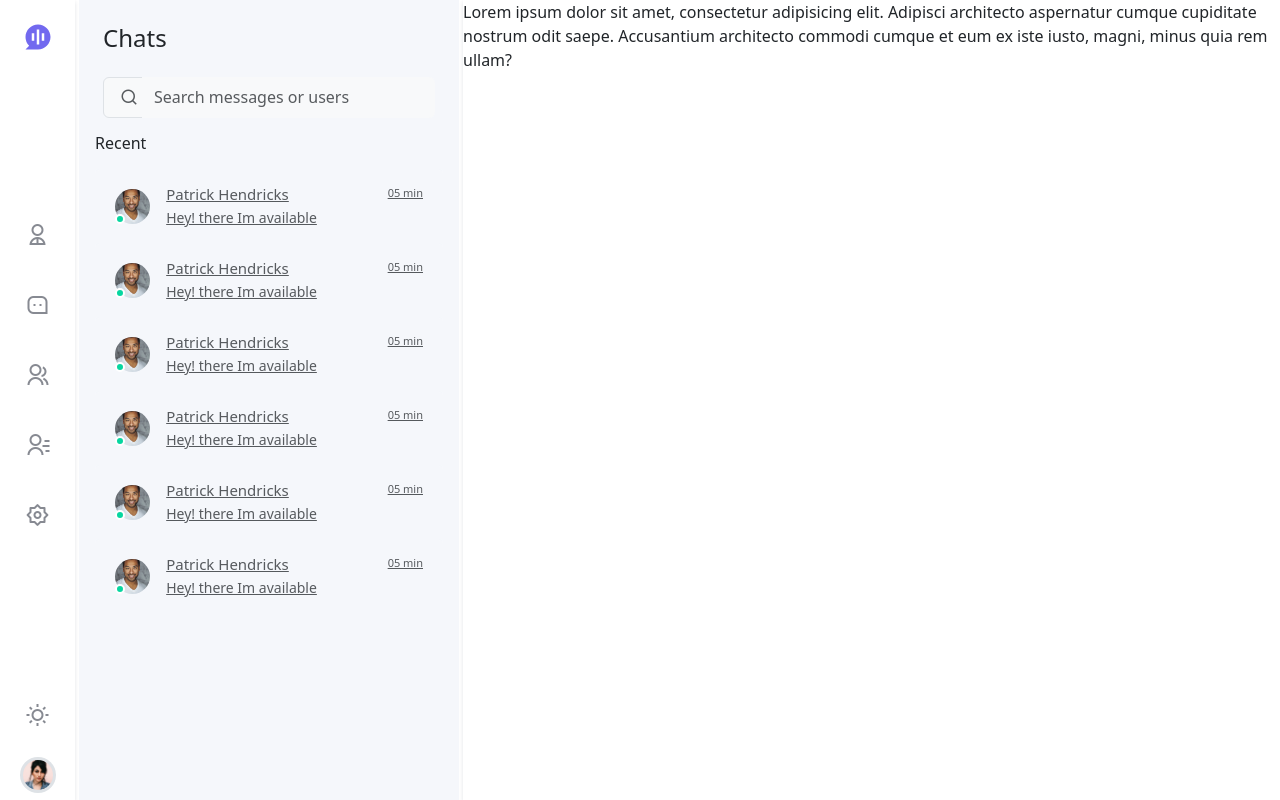
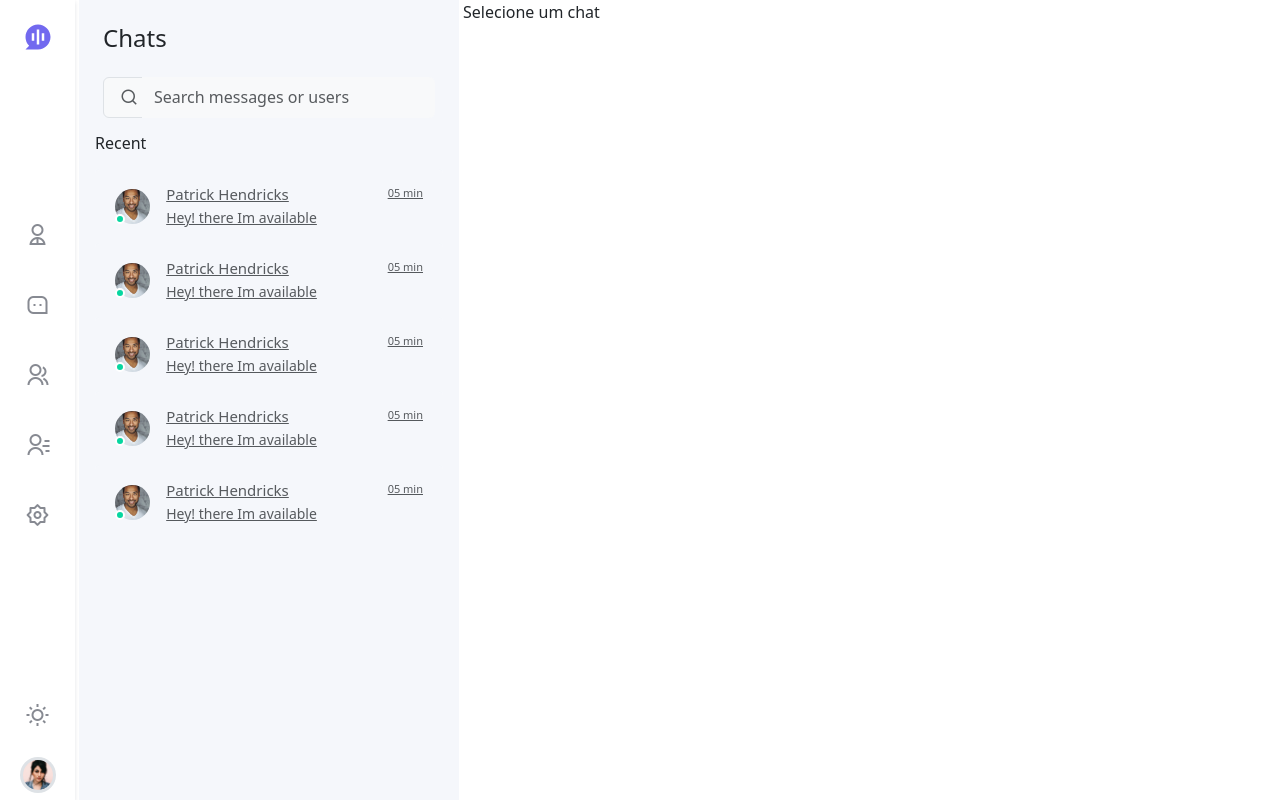
Before and after one commit to pedemais-ai/pedemais-app, a Next.js app: page /chats in a window 1280 px wide. Built offline with nearby package versions, Linux system fonts and the light colour scheme.

Commit message:
chat list

```diff
--- a/src/app/(panel)/chats/page.tsx
+++ b/src/app/(panel)/chats/page.tsx
@@ -1,5 +1,6 @@
 import {Metadata} from "next";
 import React from "react";
+import ChatComponent from "@/components/chats/chat-component";
 
 export const metadata: Metadata = {
     title: 'Chats',
@@ -8,68 +9,7 @@ export const metadata: Metadata = {
 export default function Chats() {
     return (
         <>
-            <div className="chat-leftsidebar me-lg-1 ms-lg-0">
-                <div className="tab-content">
-
-                    <div className="tab-pane fade show active" id="pills-chat" role="tabpanel" aria-labelledby="pills-chat-tab">
-                        <div>
-                            <div className="px-4 pt-4">
-                                <h4 className="mb-4">Chats</h4>
-                                <div className="search-box chat-search-box">
-                                    <div className="input-group mb-3 rounded-3">
-                                        <span className="input-group-text text-muted bg-light pe-1 ps-3">
-                                            <i className="ri-search-line search-icon font-size-18"></i>
-                                        </span>
-                                        <input
-                                            type="text"
-                                            className="form-control bg-light"
-                                            placeholder="Search messages or users"
-                                            aria-label="Search messages or users"
-                                            aria-describedby="basic-addon1"
-                                        />
-                                    </div>
-                                </div>
-                            </div>
-
-                            <div className="">
-                                <h5 className="mb-3 px-3 font-size-16">Recent</h5>
-
-                                <div className="chat-message-list px-2" data-simplebar="init">
-                                    <div className="simplebar-content" style={{padding: '0px 8px'}}>
-                                        <ul className="list-unstyled chat-list chat-user-list">
-                                            {[0, 1, 2, 3, 4, 5].map(() => <>
-                                                <li>
-                                                    <a href="#">
-                                                        <div className="d-flex">
-                                                            <div className="chat-user-img online align-self-center me-3 ms-0">
-                                                                <img src="/assets/images/users/avatar-2.jpg" className="rounded-circle avatar-xs" alt=""/>
-                                                                <span className="user-status"></span>
-                                                            </div>
-                                                            <div className="flex-grow-1 overflow-hidden">
-                                                                <h5 className="text-truncate font-size-15 mb-1">Patrick Hendricks</h5>
-                                                                <p className="chat-user-message text-truncate mb-0">Hey! there Im available</p>
-                                                            </div>
-                                                            <div className="font-size-11">05 min</div>
-                                                        </div>
-                                                    </a>
-                                                </li>
-                                            </>)}
-                                        </ul>
-                                    </div>
-                                </div>
-                            </div>
-
-                        </div>
-                    </div>
-
-                </div>
-            </div>
-
-            <div className="user-chat w-100 overflow-hidden">
-                Lorem ipsum dolor sit amet, consectetur adipisicing elit.
-                Adipisci architecto aspernatur cumque cupiditate nostrum odit saepe.
-                Accusantium architecto commodi cumque et eum ex iste iusto, magni, minus quia rem ullam?
-            </div>
+            <ChatComponent/>
         </>
     )
 }
--- /dev/null
+++ b/src/components/chats/chat-component.tsx
@@ -0,0 +1,17 @@
+"use client";
+
+import React, {useState} from "react";
+import ChatList from "@/components/chats/chat-list";
+import ChatHistory from "@/components/chats/chat-history";
+
+export default function ChatComponent() {
+
+    const [selectedChat, setSelectedChat] = useState<number>();
+
+    return (
+        <>
+            <ChatList selectedChat={selectedChat} setSelectedChat={setSelectedChat}/>
+            <ChatHistory selectedChat={selectedChat}/>
+        </>
+    );
+}
--- /dev/null
+++ b/src/components/chats/chat-history.tsx
@@ -0,0 +1,25 @@
+import React from "react";
+
+type Props = {
+    selectedChat?: number;
+};
+
+export default function ChatHistory({selectedChat}: Props) {
+
+    if (!selectedChat) {
+        return (<>Selecione um chat</>);
+    }
+
+    return (
+        <>
+            <div className="user-chat w-100 overflow-hidden p-3">
+                <h1>ChatID: {selectedChat}</h1>
+                <p>
+                    Lorem ipsum dolor sit amet, consectetur adipisicing elit.
+                    Adipisci architecto aspernatur cumque cupiditate nostrum odit saepe.
+                    Accusantium architecto commodi cumque et eum ex iste iusto, magni, minus quia rem ullam?
+                </p>
+            </div>
+        </>
+    );
+}
--- /dev/null
+++ b/src/components/chats/chat-list.tsx
@@ -0,0 +1,75 @@
+import React, {SetStateAction} from "react";
+import Link from "next/link";
+import Image from "next/image";
+
+type Props = {
+    selectedChat?: number;
+    setSelectedChat: React.Dispatch<SetStateAction<number | undefined>>;
+};
+
+export default function ChatList({selectedChat, setSelectedChat}: Props) {
+
+    return (
+        <>
+            <div className="chat-leftsidebar me-lg-1 ms-lg-0">
+                <div className="tab-content">
+                    <div className="tab-pane fade show active" id="pills-chat" role="tabpanel" aria-labelledby="pills-chat-tab">
+                        <div>
+                            <div className="px-4 pt-4">
+                                <h4 className="mb-4">Chats</h4>
+                                <div className="search-box chat-search-box">
+                                    <div className="input-group mb-3 rounded-3">
+                                        <span className="input-group-text text-muted bg-light pe-1 ps-3">
+                                            <i className="ri-search-line search-icon font-size-18"></i>
+                                        </span>
+                                        <input
+                                            type="text"
+                                            className="form-control bg-light"
+                                            placeholder="Search messages or users"
+                                            aria-label="Search messages or users"
+                                            aria-describedby="basic-addon1"
+                                        />
+                                    </div>
+                                </div>
+                            </div>
+
+                            <div className="">
+                                <h5 className="mb-3 px-3 font-size-16">Recent</h5>
+
+                                <div className="chat-message-list px-2" data-simplebar="init">
+                                    <div className="simplebar-content" style={{padding: '0px 8px'}}>
+                                        <ul className="list-unstyled chat-list chat-user-list">
+                                            {[1, 2, 3, 4, 5].map((id: number) => <>
+                                                <li className={selectedChat === id ? "active" : ""}>
+                                                    <Link href={"#"} onClick={() => setSelectedChat(id)}>
+                                                        <div className="d-flex">
+                                                            <div className="chat-user-img online align-self-center me-3 ms-0">
+                                                                <Image
+                                                                    src="/assets/images/users/avatar-2.jpg"
+                                                                    className="rounded-circle avatar-xs"
+                                                                    width={100}
+                                                                    height={100}
+                                                                    alt=""
+                                                                />
+                                                                <span className="user-status"></span>
+                                                            </div>
+                                                            <div className="flex-grow-1 overflow-hidden">
+                                                                <h5 className="text-truncate font-size-15 mb-1">Patrick Hendricks</h5>
+                                                                <p className="chat-user-message text-truncate mb-0">Hey! there Im available</p>
+                                                            </div>
+                                                            <div className="font-size-11">05 min</div>
+                                                        </div>
+                                                    </Link>
+                                                </li>
+                                            </>)}
+                                        </ul>
+                                    </div>
+                                </div>
+                            </div>
+                        </div>
+                    </div>
+                </div>
+            </div>
+        </>
+    );
+}
```
